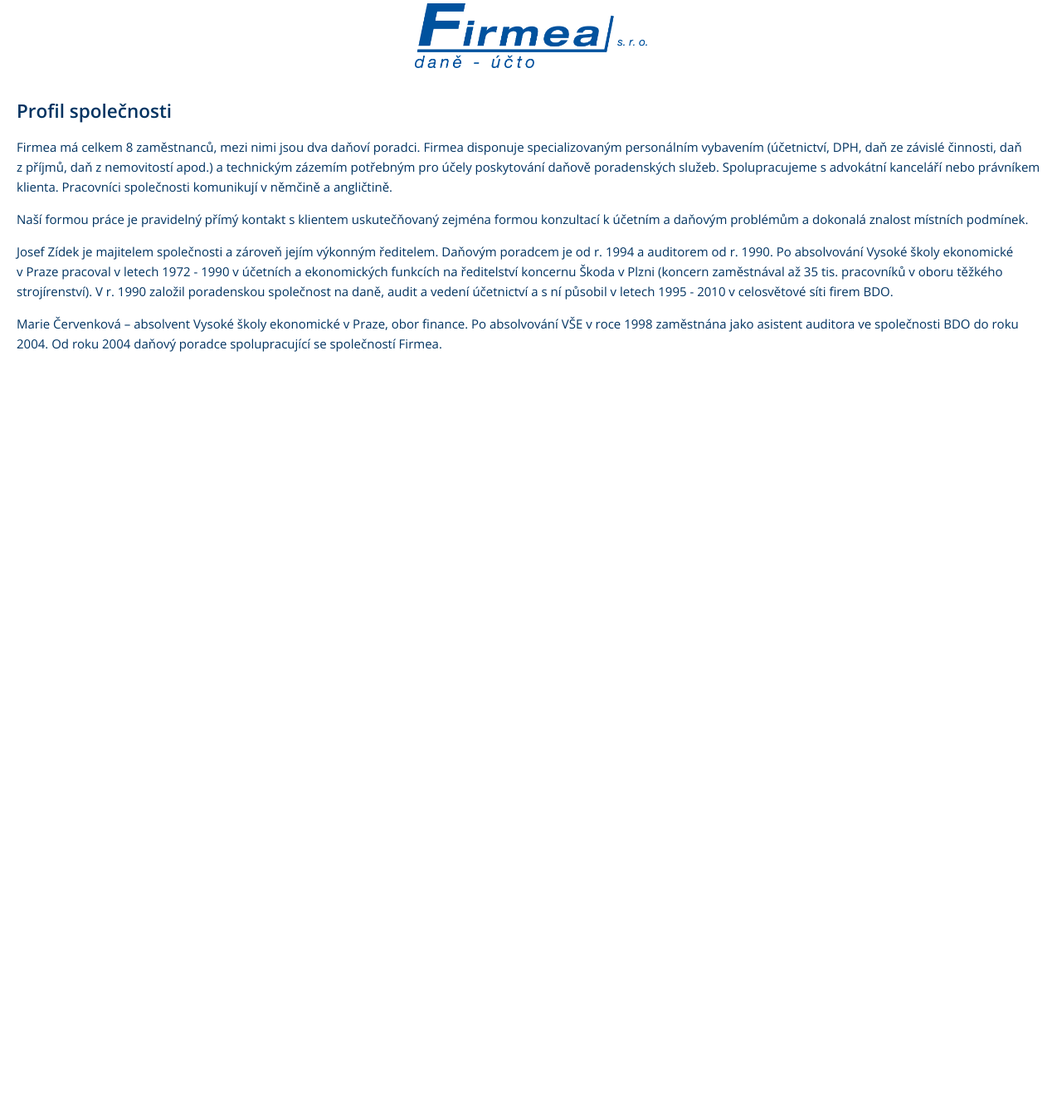
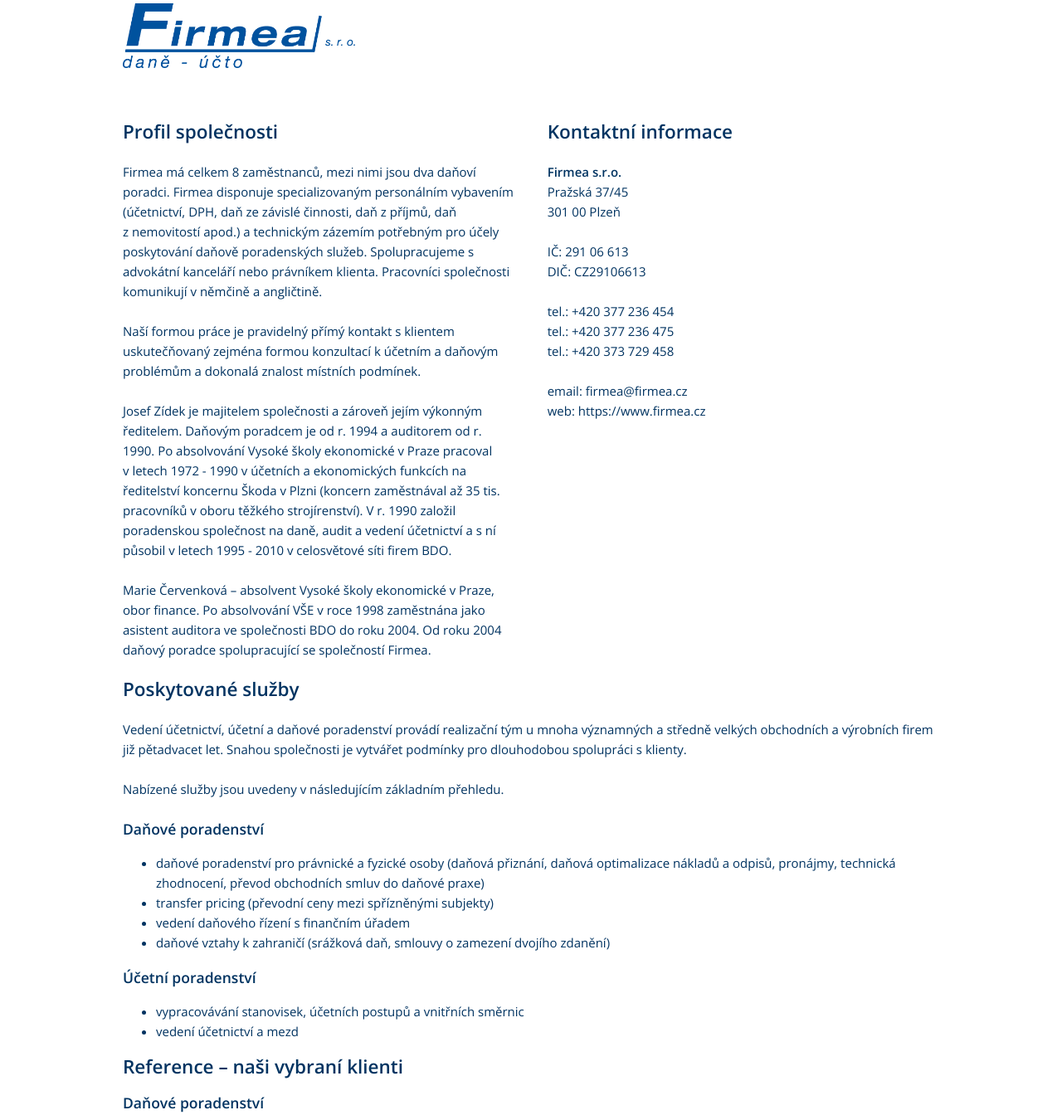
Before and after one commit to jabecz/firmea-web, a plain HTML site: page index.html in a window 1280 px wide. Shown: the part 16-1360 px from the top of the page at 83% size. Before the commit the page ends 800 px from the top, so only its background shows below. Drawn offline with nearby package versions, Linux system fonts and the light colour scheme.

Commit message:
layout update

```diff
--- a/index.html
+++ b/index.html
@@ -5,15 +5,43 @@
   <meta http-equiv="X-UA-Compatible" content="IE=edge">
   <meta name="viewport" content="width=device-width, initial-scale=1">
   <title>Firmea s.r.o.</title>
+  <meta name="description" content="Náš tým zosobňuje zkušenost starších s energií mladých.
+Poskytujeme porady v celém spektru daní, vedeme DPH pro zahraniční firmy, daňové řízení se správcem daně, účtujeme v našem nebo Vašem programu a děláme reporty pro zahraniční vlastníky. Dorozumíme se v anglickém a německém jazyce.">
   <meta name="format-detection" content="telephone=no">
   <link id="theme-font-css" media="all" type="text/css" href="https://fonts.googleapis.com/css?family=Open+Sans:300,300italic,600,600italic&subset=latin,latin-ext" rel="stylesheet">
   <link rel="stylesheet" href="normalize.css">
   <link rel="stylesheet" href="main.css">
 </head>
 <body>
+  <section class="page">
+    <header class="page-header">
       <img class="site-logo" src="firmea-logo.jpg" alt="Firmea s.r.o.">
+    </header>
     <section class="content">
+
+      <section class="content-right">
+        <h2>Kontaktní informace</h2>
+
+        <p>
+          <b>Firmea s.r.o.</b><br>
+          Pražská 37/45<br>
+          301&nbsp;00 Plzeň<br>
+          <br>
+          IČ: 291 06 613<br>
+          DIČ: CZ29106613<br>
+          <br>
+          tel.: +420 377 236 454<br>
+          tel.: +420 377 236 475<br>
+          tel.: +420 373 729 458<br>
+          <br>
+          email: firmea@firmea.cz<br>
+          web: https://www.firmea.cz<br>
+        </p>
+      </section>
+
+     <section class="content-left">
         <h2>Profil společnosti</h2>
+
         <p>Firmea má celkem 8 zaměstnanců, mezi nimi jsou dva daňoví poradci. Firmea disponuje specializovaným personálním vybavením (účetnictví, DPH, daň ze závislé činnosti, daň z příjmů, daň z nemovitostí apod.) a technickým zázemím potřebným pro účely poskytování daňově poradenských služeb. Spolupracujeme s advokátní kanceláří nebo právníkem klienta. Pracovníci společnosti komunikují v němčině a angličtině.</p>
 
         <p>Naší formou práce je pravidelný přímý kontakt s klientem uskutečňovaný zejména formou konzultací k účetním a daňovým problémům a dokonalá znalost místních podmínek.</p>
@@ -22,5 +50,49 @@
 
         <p>Marie Červenková – absolvent Vysoké školy ekonomické v Praze, obor finance. Po absolvování VŠE v roce 1998 zaměstnána jako asistent auditora ve společnosti BDO do roku 2004. Od roku 2004 daňový poradce spolupracující se společností Firmea.</p>
       </section>
+
+      <h2>Poskytované služby</h2>
+
+      <p>Vedení účetnictví, účetní a daňové poradenství provádí realizační tým u mnoha významných a středně velkých obchodních a výrobních firem již pětadvacet let. Snahou společnosti je vytvářet podmínky pro dlouhodobou spolupráci s klienty.</p>
+
+      <p>Nabízené služby jsou uvedeny v následujícím základním přehledu.</p>
+
+      <h3>Daňové poradenství</h3>
+      <ul>
+        <li>daňové poradenství pro právnické a fyzické osoby (daňová přiznání, daňová optimalizace nákladů a odpisů, pronájmy, technická zhodnocení, převod obchodních smluv do daňové praxe)</li>
+
+        <li>transfer pricing (převodní ceny mezi spřízněnými subjekty)</li>
+
+        <li>vedení daňového řízení s finančním úřadem</li>
+
+        <li>daňové vztahy k zahraničí (srážková daň, smlouvy o zamezení dvojího zdanění)</li>
+      </ul>
+
+      <h3>Účetní poradenství</h3>
+      <ul>
+        <li>vypracovávání stanovisek, účetních postupů a vnitřních směrnic</li>
+
+        <li>vedení účetnictví a mezd</li>
+      </ul>
+
+      <h2>Reference – naši vybraní klienti</h2>
+
+      <h3>Daňové poradenství</h3>
+
+      <p>
+        MURR CZ, s.r.o. / Stod – konektory<br>
+        NT Magnetics s.r.o. / Křimice – strojírenský průmysl<br>
+        ETD TRANSFORMÁTORY a.s. / Plzeň – strojírenský průmysl<br>
+        FUJI s.r.o. – automobilový průmysl<br>
+        MD Elektronik s.r.o. - automobilový průmysl, kabely<br>
+        ZAT a.s. – řídící  systémy v průmyslu<br>
+        PEBAL s.r.o. - obaly<br>
+        RINA EUROPE s.r.o. – potravinářský průmysl<br>
+        RSF Elektronik spol. s r. o. – strojírenský průmysl<br>
+        ŠKODA TVC s.r.o. – strojírenský průmysl<br>
+        TIPGAMES a. s. – loterijní činnost<br>
+      </p>
+    </section>
+  </section>
 </body>
 </html>
--- a/main.css
+++ b/main.css
@@ -7,13 +7,51 @@ body {
   color: #003361;
 }
 
+p {
+  margin: 24px 0;
+}
+
+.page {
+  max-width: 1024px;
+  margin: 0 auto;
+}
+
+.page-header {
+  min-width: 280px;
+  margin: 20px;
+}
+
 .site-logo {
-  display: block;
-  width: 280px;
-  height: auto;
-  margin: 20px auto;
+  width: 100%;
+}
+@media (min-width: 481px) {
+  .site-logo {
+    width: 280px;
+  }
 }
 
 .content {
+  min-width: 280px;
   margin: 40px 20px;
 }
+
+@media (min-width: 769px) {
+  .content-left {
+    width: 48%;
+    float: left;
+  }
+  .content-right {
+    width: 48%;
+    float: right;
+  }
+  .content-left {
+    //padding-right: 10px;
+  }
+  .content-right {
+    //padding-left: 10px;
+  }
+}
+
+h2 {
+  clear: left;
+}
```
Lines whose indentation alone changed are shown as unchanged.
